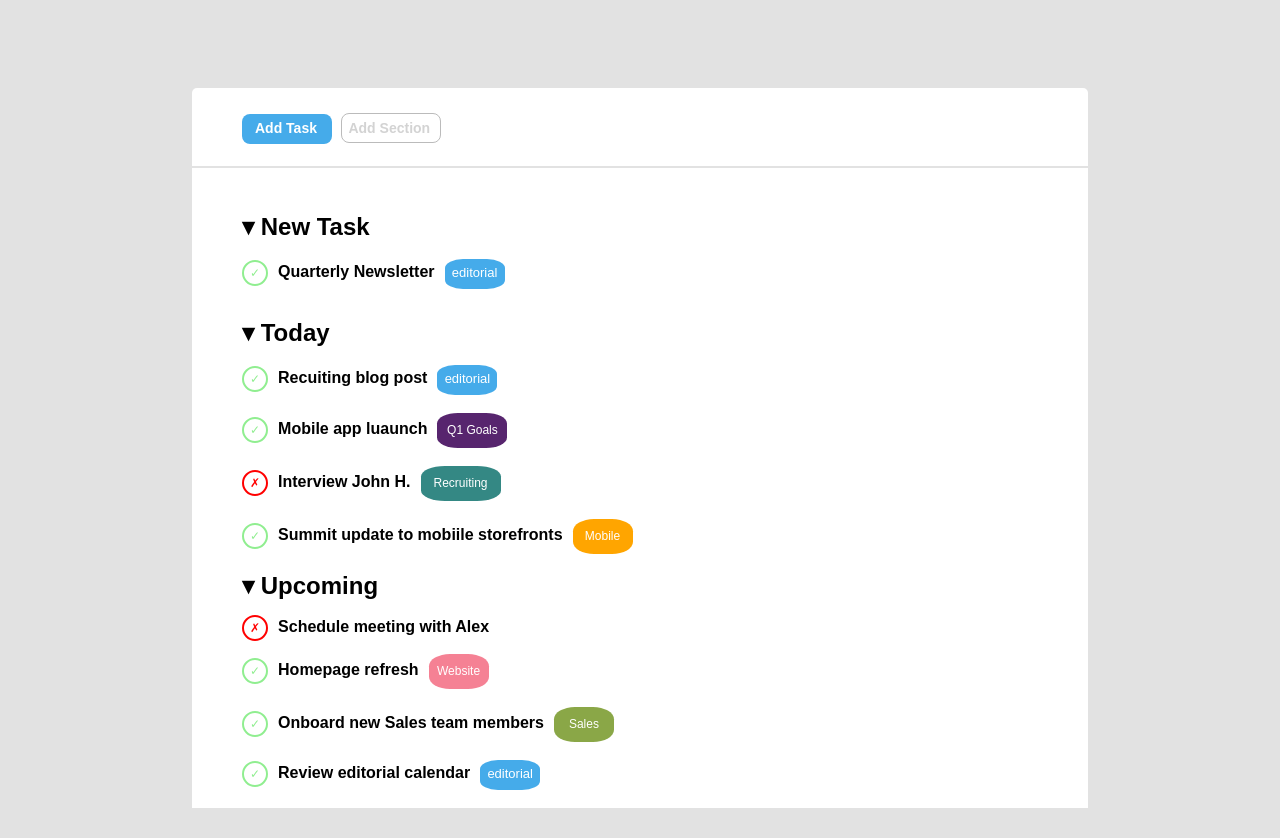
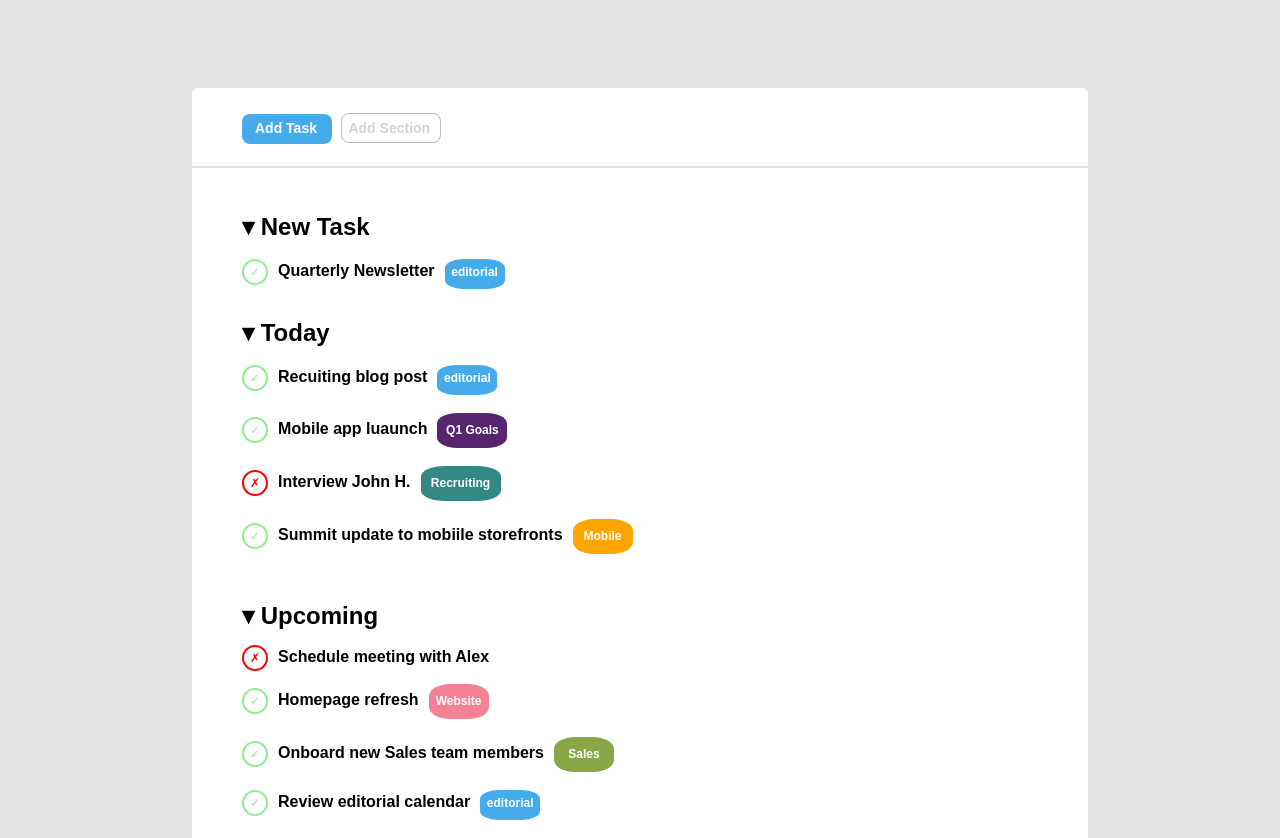
Before and after one commit to AlbertoZanola96/html-css-toboolist, a plain HTML site: page index.html in a window 1280 px wide. Shown: the part 112-950 px from the top of the page. Before the commit the page ends 920 px from the top, so only its background shows below. Drawn offline with Linux system fonts and the light colour scheme.

Commit message:
Rettifiche classi riordinamento generale

```diff
--- a/css/style.css
+++ b/css/style.css
@@ -30,24 +30,23 @@ body {
 
 .spazio{
     margin-left: 10px;
-}
-
-.font{
     font-weight: 600;
 }
 
-.editorial{
-    display: inline-block;
+.blu{
     border-radius: 30%;
     background-color: #45ABEA;
     width: 60px;
     height: 30px;
-    text-align: center;
     padding: 6px;
-    color: white;
-    font-size: 13px;
 }
 
+.general{
+    display: inline-block;
+    text-align: center;
+    font-size: 12px;
+    color: white;
+}
 /* / comuni */
 
 
@@ -74,10 +73,6 @@ body {
     vertical-align: middle;
 }
 /* / header  */
-
-
-
-
 
 
 /* main  */
@@ -127,69 +122,47 @@ body {
     padding-top: 45px;
 }
 
-#seconda-lista{
+.spazio-liste{
     margin-top: 30px;
 }
 
 .viola{
-    display: inline-block;
     border-radius: 30%;
     background-color: rgb(87, 37, 110);
     width: 70px;
     height: 35px;
-    text-align: center;
     padding: 10px 6px;
-    color: white;
-    font-size: 12px;
 }
 
 .verde-marcio{
-    display: inline-block;
     border-radius: 30%;
     background-color: rgb(52, 136, 132);
     width: 80px;
     height: 35px;
-    text-align: center;
     padding: 10px 6px;
-    color: white;
-    font-size: 12px;
 }
 
 .arancio{
-    display: inline-block;
     border-radius: 35%;
     background-color: orange;
     width: 60px;
     height: 35px;
-    text-align: center;
     padding: 10px 6px;
-    color: white;
-    font-size: 12px;
 }
 
 .rosa{
-    display: inline-block;
     border-radius: 35%;
     background-color: rgb(245, 129, 148);
     width: 60px;
     height: 35px;
-    text-align: center;
     padding: 10px 6px;
-    color: white;
-    font-size: 12px;
 }
 
 .verdino{
-    display: inline-block;
     border-radius: 35%;
     background-color: rgb(138, 167, 71);
     width: 60px;
     height: 35px;
-    text-align: center;
     padding: 10px 6px;
-    color: white;
-    font-size: 12px;
 }
-
-
 /* / main  */
--- a/index.html
+++ b/index.html
@@ -35,27 +35,27 @@
                 <!-- primo step -->
                 <div>
                     <h2>&dtrif; New Task</h2><br>
-                    <span class="verde cerchio"> &check;</span><span class="spazio font">Quarterly Newsletter</span><span class="editorial spazio ">editorial</span>
+                    <span class="verde cerchio"> &check;</span><span class="spazio ">Quarterly Newsletter</span><span class="blu spazio general ">editorial</span>
                 </div>
                 <!-- / primo step -->
 
                 <!-- secondo step  -->
-                <div id="seconda-lista">
+                <div class="spazio-liste">
                     <h2>&dtrif; Today</h2><br>
-                    <span class="verde"> &check;</span><span class="spazio font">Recuiting blog post</span><span class="editorial spazio ">editorial</span><br><br>
-                    <span class="verde"> &check;</span><span class="spazio font">Mobile app luaunch</span><span class="editorial spazio viola">Q1 Goals</span><br><br>
-                    <span class="rosso"> &cross;</span><span class="spazio font">Interview John H.</span><span class="editorial spazio verde-marcio">Recruiting</span><br><br>
-                    <span class="verde"> &check;</span><span class="spazio font">Summit update to mobiile storefronts</span><span class="editorial spazio arancio">Mobile</span><br><br>
+                    <span class="verde"> &check;</span><span class="spazio ">Recuiting blog post</span><span class="blu spazio general">editorial</span><br><br>
+                    <span class="verde"> &check;</span><span class="spazio ">Mobile app luaunch</span><span class="spazio viola general">Q1 Goals</span><br><br>
+                    <span class="rosso"> &cross;</span><span class="spazio ">Interview John H.</span><span class="spazio verde-marcio general">Recruiting</span><br><br>
+                    <span class="verde"> &check;</span><span class="spazio ">Summit update to mobiile storefronts</span><span class="spazio arancio general">Mobile</span><br><br>
                 </div>
                 <!-- / secondo step -->
 
                 <!-- terzo step -->
-                <div id="terza-lista">
+                <div class="spazio-liste">
                     <h2>&dtrif; Upcoming</h2><br>
-                    <span class="rosso"> &cross;</span><span class="spazio font">Schedule meeting with Alex</span><br><br>
-                    <span class="verde"> &check;</span><span class="spazio font">Homepage refresh</span><span class="editorial spazio rosa">Website</span><br><br>
-                    <span class="verde"> &check;</span><span class="spazio font">Onboard new Sales team members</span><span class="editorial spazio verdino">Sales</span><br><br>
-                    <span class="verde"> &check;</span><span class="spazio font">Review editorial calendar</span><span class="editorial spazio ">editorial</span><br><br>
+                    <span class="rosso"> &cross;</span><span class="spazio ">Schedule meeting with Alex</span><br><br>
+                    <span class="verde"> &check;</span><span class="spazio ">Homepage refresh</span><span class="spazio rosa general">Website</span><br><br>
+                    <span class="verde"> &check;</span><span class="spazio ">Onboard new Sales team members</span><span class="spazio verdino general">Sales</span><br><br>
+                    <span class="verde"> &check;</span><span class="spazio ">Review editorial calendar</span><span class="blu spazio general">editorial</span><br><br>
                 </div>
                  <!-- / terzo step -->
             </div>
```
